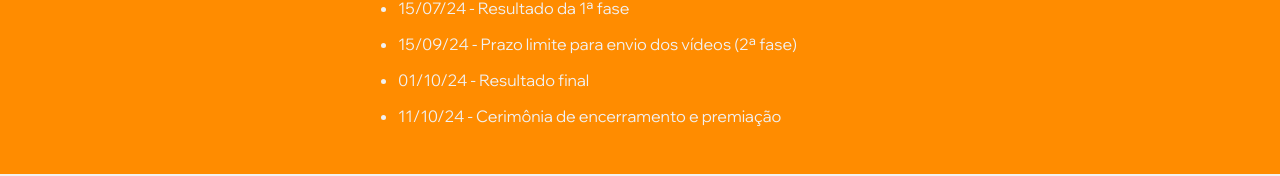
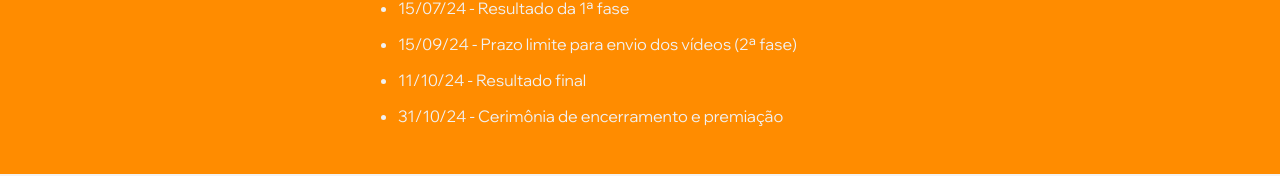
Before and after one commit to pedroluca/olimpiadas-cientificas, a React (Vite) app: page / in a window 1280 px wide. Shown: the part 3611-3787 px from the top of the page. Built offline with nearby package versions, Linux system fonts and the light colour scheme; no server answers.

Commit message:
feat: alter cronogram dates

```diff
--- a/src/pages/Home/Home.jsx
+++ b/src/pages/Home/Home.jsx
@@ -88,8 +88,8 @@ export function Home() {
             <li>07/06/24 - 1ª Fase das Olimpíadas Científicas</li>
             <li>15/07/24 - Resultado da 1ª fase</li>
             <li>15/09/24 - Prazo limite para envio dos vídeos (2ª fase)</li>
-            <li>01/10/24 - Resultado final</li>
-            <li>11/10/24 - Cerimônia de encerramento e premiação</li>
+            <li>11/10/24 - Resultado final</li>
+            <li>31/10/24 - Cerimônia de encerramento e premiação</li>
           </ul>
         </div>
       </section>
```
Also changed, not shown: 2 other files (tests, documents, lock files or other folders).
